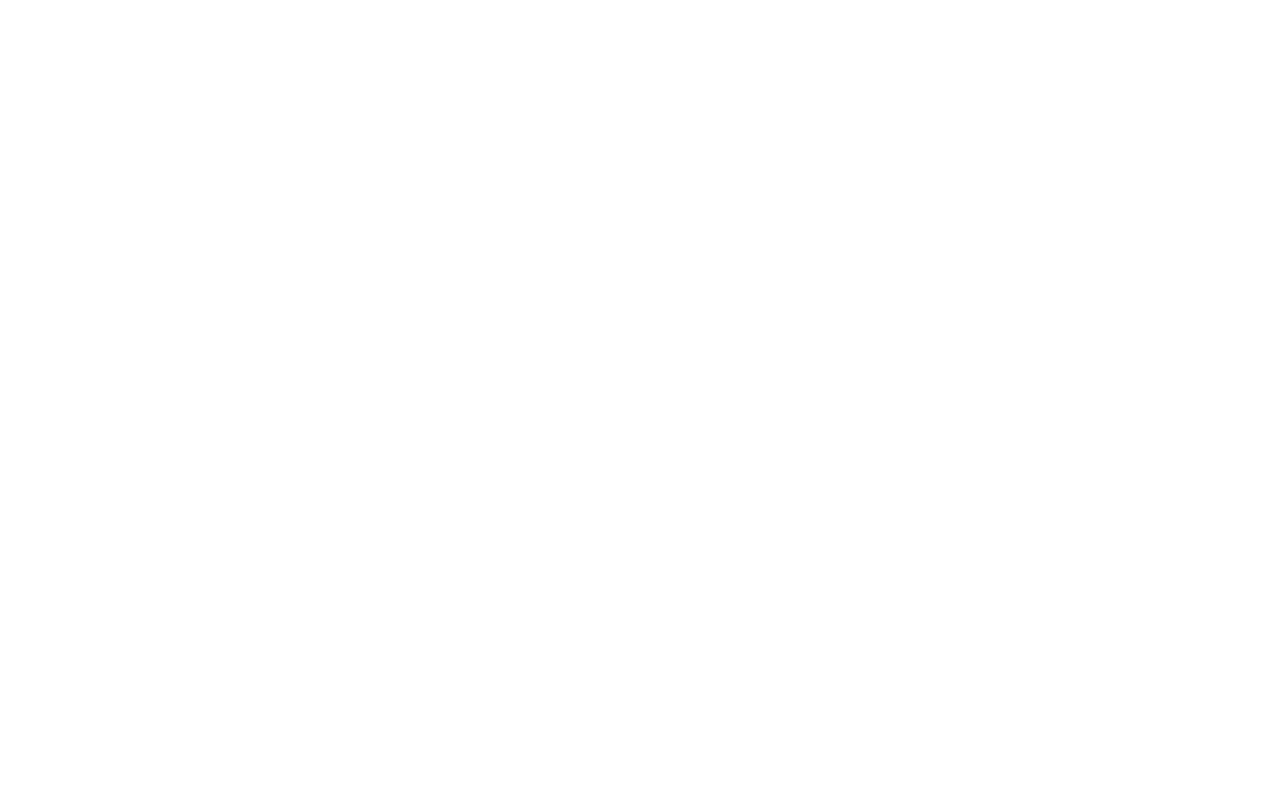
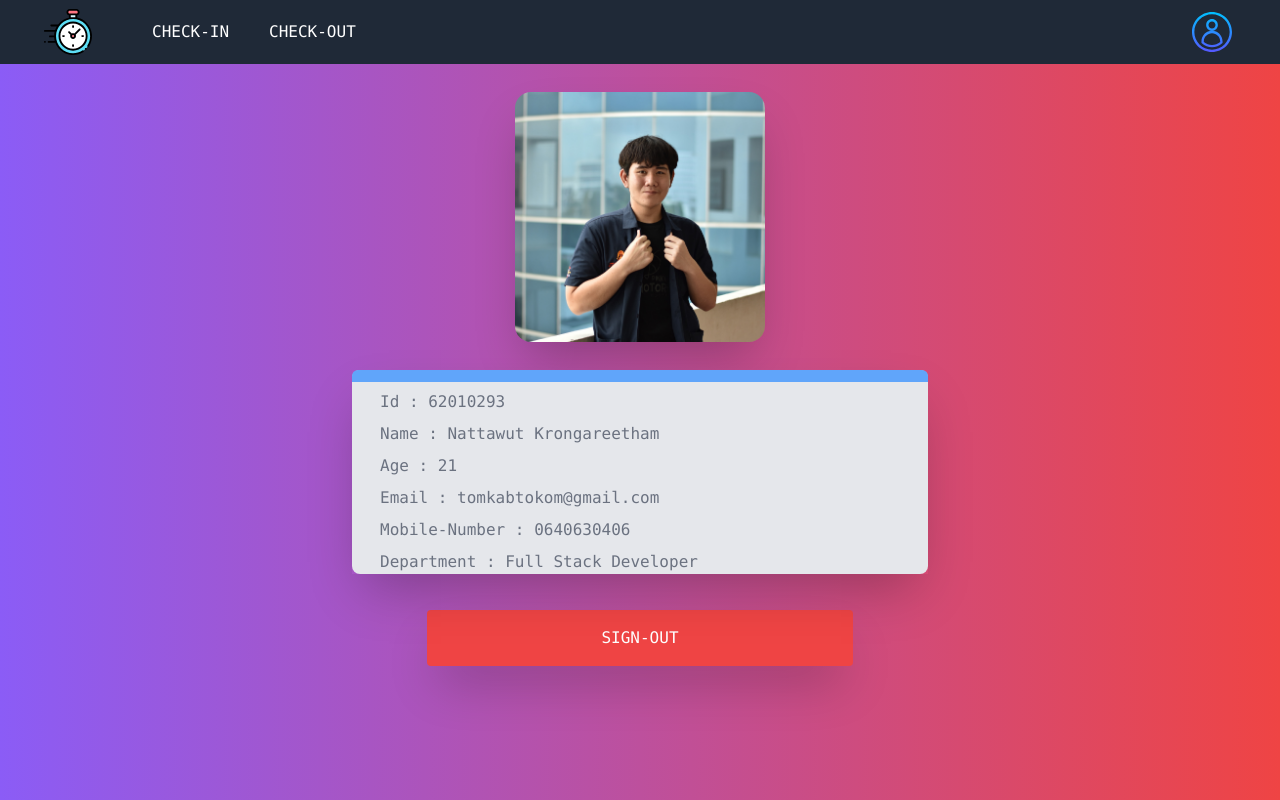
Before and after one commit to TNKKung/Web_CheckInPerson, a React (Create React App) app in the folder my-web/: page /profile in a window 1280 px wide. Built offline with nearby package versions, Linux system fonts and the light colour scheme.

Commit message:
update page check-in,check-out,profile,new home page

```diff
--- a/my-web/src/App.js
+++ b/my-web/src/App.js
@@ -1,18 +1,23 @@
 import './App.css';
 import Index from './page/Index'
-import Home from './page/Home'
 import Login from './page/Login'
 import Clock from './components/Clock'
+import Profile from './page/Profile'
+import CheckIn from './page/CheckIn'
+import CheckOut from './page/CheckOut'
 import {Switch ,Route} from 'react-router-dom'
 
 function App() {
     return(
       <Switch>
         <div>
-          <Route exact path="/" component={Index}></Route>
-          <Route exact path="/login" component={Login}></Route>
-          <Route exact path="/home" component={Home}></Route>
-          <Route exact path="/clock" component={Clock}></Route>
+          <Route exact path="/" component={Index}/>
+          <Route exact path="/login" component={Login}/>
+          <Route exact path="/home" component={Index}/>
+          <Route exact path="/clock" component={Clock}/>
+          <Route exact path="/profile" component={Profile}/>
+          <Route exact path="/home/check-in" component={CheckIn}/>
+          <Route exact path="/home/check-out" component={CheckOut}/>
         </div>
       </Switch>
     )
--- a/my-web/src/components/Clock.js
+++ b/my-web/src/components/Clock.js
@@ -10,7 +10,7 @@
       }, 1000);
 
     return(
-        <div>
+        <div className="font-mono">
             <h1>{ctime}</h1>
         </div>
     );
--- a/my-web/src/components/Navbar.js
+++ b/my-web/src/components/Navbar.js
@@ -1,31 +1,45 @@
-import React from 'react'
-import { Link } from 'react-router-dom';
-import iconClock from './clock.svg'
-import user from './user.svg'
-function Navbar(){
-    return(
-    <div >
+import React from "react";
+import { Link } from "react-router-dom";
+import iconClock from "./clock.svg";
+import user from "./user.svg";
+function Navbar() {
+  return (
+    <div>
       <nav className="bg-gray-800">
         <div className="max-w-9xl mx-auto px-4 sm:px-6 lg:px-8">
           <div className="flex items-center justify-between h-16">
             <div className="flex items-center">
-              <div className="flex-shrink-0">
-                <img className="h-12 w-12" src={iconClock}  alt="Img"/>
+              <div className="flex items-center">
+                <Link
+                  to="/home"
+                  className="hover:bg-gray-700 rounded-md px-3 py-2"
+                >
+                  <img className="h-12 w-12" src={iconClock} alt="Img" />
+                </Link>
               </div>
               <div className="hidden md:block">
-                <div className="ml-12 flex items-baseline space-x-4">
-                  <Link to="/login" className=" hover:bg-gray-700 text-white px-3 py-2 rounded-md text-sm font-medium">
+                <div className="ml-9 flex items-baseline space-x-4">
+                  <Link
+                    to="/home/check-in"
+                    className=" hover:bg-gray-700 text-white px-3 py-2 text-xm rounded-md font-mono"
+                  >
                     CHECK-IN
                   </Link>
-                  <Link to="/login" className=" hover:bg-gray-700 text-white px-3 py-2 rounded-md text-sm font-medium">
+                  <Link
+                    to="/home/check-out"
+                    className=" hover:bg-gray-700 text-white px-3 py-2 rounded-md text-xm font-mono"
+                  >
                     CHECK-OUT
                   </Link>
                 </div>
               </div>
             </div>
             <div className="flex items-center">
-              <Link to = "/profile" className="hover:bg-gray-700 rounded-md px-3 py-2">
-                <img className="h-10 w-12" src={user}  alt="Img"/>
+              <Link
+                to="/profile"
+                className="hover:bg-gray-700 rounded-md px-3 py-2"
+              >
+                <img className="h-10 w-12" src={user} alt="Img" />
               </Link>
             </div>
             <div className="-mr-2 flex md:hidden">
@@ -73,16 +87,22 @@
 
         <div className="md:hidden" id="mobile-menu">
           <div className="px-2 pt-2 pb-3 space-y-1 sm:px-3">
-            <Link to="/login" className="hover:bg-gray-700 text-white block px-3 py-2 rounded-md text-base font-medium">
-                CHECK-IN
+            <Link
+              to="/home/check-in"
+              className="hover:bg-gray-700 text-white block px-3 py-2 rounded-md text-roboto font-mono"
+            >
+              CHECK-IN
             </Link>
-            <Link to="/login" className="hover:bg-gray-700 text-white block px-3 py-2 rounded-md text-base font-medium">
-                CHECK-OUT
+            <Link
+              to="/home/check-out"
+              className="hover:bg-gray-700 text-white block px-3 py-2 rounded-md text-toboto font-mono"
+            >
+              CHECK-OUT
             </Link>
           </div>
         </div>
       </nav>
     </div>
-    )
+  );
 }
 export default Navbar;
--- /dev/null
+++ b/my-web/src/page/CheckIn.js
@@ -0,0 +1,50 @@
+import React from "react";
+import Navbar from "../components/Navbar";
+import Clock from "../components/Clock";
+import imgProfile from "./profile.jpg";
+import { Link } from "react-router-dom";
+
+export default function Index() {
+  const data = {
+    Pic: imgProfile,
+    Id: "62010293",
+    Name: "Nattawut Krongareetham",
+    Age: "21",
+    Department: "Full Stack Developer",
+    Mobile_Number: "0640630406",
+    Email: "tomkabtokom@gmail.com",
+  };
+  return (
+    <div className="h-screen bg-gradient-to-r from-purple-500 to-red-500">
+      <Navbar />
+      <div className="relative sm:max-w-sm sm:mx-auto mt-7 shadow-2xl">
+        <div className="bg-gray-200 rounded-lg font-mono">
+          <div className="h-3 bg-blue-500 rounded-t-md "></div>
+          <div className="ml-2 mr-2">Name : {data.Name}</div>
+          <div className="ml-2 mr-2">Department : {data.Department}</div>
+        </div>
+      </div>
+      <div className="mt-7 items-center flex flex-col">
+        <img
+          className="shadow-2xl rounded-2xl max-w-full h-auto align-middle border-none"
+          src={data.Pic}
+          width="250"
+          alt="Pic"
+        />
+      </div>
+      <div class="mt-1 flex-col flex ml-auto mr-auto items-center w-full lg:w-2/3 md:w-3/5">
+        <div class="mt-10 font-mono font-black text-9xl text-center ">
+          <Clock />
+        </div>
+        <div action="" class="mt-5 flex flex-col lg:w-1/2 w-8/12">
+          <Link
+            to="/profile"
+            class="bg-green-500 py-4 text-center px-17 md:px-1 md:py-4 text-white rounded leading-tight text-xl md:text-base font-mono mt-4 mb-20"
+          >
+            CHECK-IN
+          </Link>
+        </div>
+      </div>
+    </div>
+  );
+}
--- /dev/null
+++ b/my-web/src/page/CheckOut.js
@@ -0,0 +1,50 @@
+import React from "react";
+import Navbar from "../components/Navbar";
+import Clock from "../components/Clock";
+import imgProfile from "./profile.jpg";
+import { Link } from "react-router-dom";
+
+export default function Index() {
+  const data = {
+    Pic: imgProfile,
+    Id: "62010293",
+    Name: "Nattawut Krongareetham",
+    Age: "21",
+    Department: "Full Stack Developer",
+    Mobile_Number: "0640630406",
+    Email: "tomkabtokom@gmail.com",
+  };
+  return (
+    <div className="h-screen bg-gradient-to-r from-purple-500 to-red-500">
+      <Navbar />
+      <div className="relative sm:max-w-sm sm:mx-auto mt-7 shadow-2xl">
+        <div className="bg-gray-200 rounded-lg font-mono">
+          <div className="h-3 bg-blue-500 rounded-t-md "></div>
+          <div className="ml-2 mr-2">Name : {data.Name}</div>
+          <div className="ml-2 mr-2">Department : {data.Department}</div>
+        </div>
+      </div>
+      <div className="mt-7 items-center flex flex-col">
+        <img
+          className="shadow-2xl rounded-2xl max-w-full h-auto align-middle border-none"
+          src={data.Pic}
+          width="250"
+          alt="Pic"
+        />
+      </div>
+      <div class="mt-1 flex-col flex ml-auto mr-auto items-center w-full lg:w-2/3 md:w-3/5">
+        <div class="mt-10 font-mono font-black text-9xl text-center ">
+          <Clock />
+        </div>
+        <div action="" class="mt-5 flex flex-col lg:w-1/2 w-8/12">
+          <Link
+            to="/profile"
+            class="bg-red-500 py-4 text-center px-17 md:px-1 md:py-4 text-white rounded leading-tight text-xl md:text-base font-mono mt-4 mb-20"
+          >
+            CHECK-OUT
+          </Link>
+        </div>
+      </div>
+    </div>
+  );
+}
--- a/my-web/src/page/Index.js
+++ b/my-web/src/page/Index.js
@@ -1,25 +1,27 @@
 import React from "react";
 import Navbar from "../components/Navbar";
 import Clock from "../components/Clock";
+
 import { Link } from "react-router-dom";
 
-const Index = () => {
+export default function Index() {
+
   return (
-    <div className="h-screen bg-gradient-to-r from-purple-400 to-red-500">
+    <div className="h-screen bg-gradient-to-r from-purple-500 to-red-500">
       <Navbar />
-      <div class="mt-10 flex-col flex ml-auto mr-auto items-center w-full lg:w-2/3 md:w-3/5">
-        <div class="mt-40 font-mono font-black text-9xl text-center ">
+      <div class="mt-40 flex-col flex ml-auto mr-auto items-center w-full lg:w-2/3 md:w-3/5">
+        <div class="mt-10 font-mono font-black text-9xl text-center ">
           <Clock />
         </div>
-        <Link
-          to="/login"
-          className="bg-blue-500 py-40 px-4 text-center px-17 md:px-40 md:py-4 text-white rounded leading-tight text-xl md:text-base font-sans mt-8 mb-20"
-        >
-            Login
-        </Link>
+        <div action="" class="mt-5 flex flex-col lg:w-1/2 w-8/12">
+          <Link
+            to="/home/check-in"
+            class="bg-green-500 py-4 text-center px-17 md:px-1 md:py-4 text-white rounded leading-tight text-xl md:text-base font-mono mt-4 mb-20"
+          >
+            CHECK-IN
+          </Link>
+        </div>
       </div>
     </div>
   );
-};
-
-export default Index;
+}
--- a/my-web/src/page/Profile.js
+++ b/my-web/src/page/Profile.js
@@ -1,9 +1,62 @@
-import React from 'react'
+import React from "react";
+import Navbar from "../components/Navbar";
+import imgProfile from "./profile.jpg";
+import { Link } from "react-router-dom";
 
-function Profile(){
-    return(
-        <div>
-            tom
+export default function Profile() {
+  const data = {
+    Pic: imgProfile,
+    Id: "62010293",
+    Name: "Nattawut Krongareetham",
+    Age: "21",
+    Department: "Full Stack Developer",
+    Mobile_Number: "0640630406",
+    Email: "tomkabtokom@gmail.com",
+  };
+  return (
+    <div className="h-screen bg-gradient-to-r from-purple-500 to-red-500">
+      <Navbar />
+      <div className="mt-7 items-center flex flex-col">
+        <img
+          className="shadow-2xl rounded-2xl max-w-full h-auto align-middle border-none"
+          src={data.Pic}
+          width="250"
+          alt="Pic"
+        />
+      </div>
+      <div className="relative sm:max-w-xl sm:mx-auto mt-7 shadow-2xl">
+        <div className="bg-gray-200 rounded-lg font-mono">
+          <div className="h-3 bg-blue-400 rounded-t-md"></div>
+          <div className="text-gray-500 mt-2 ml-7">
+            Id : {data.Id}
+          </div>
+          <div className="text-gray-500 mt-2 ml-7">
+            Name : {data.Name}
+          </div>
+          <div className="text-gray-500 mt-2 ml-7">
+            Age : {data.Age}
+          </div>
+          <div className="text-gray-500 mt-2 ml-7">
+            Email : {data.Email}
+          </div>
+          <div className="text-gray-500 mt-2 ml-7">
+            Mobile-Number : {data.Mobile_Number}
+          </div>
+          <div className="text-gray-500 mt-2 ml-7">
+            Department : {data.Department}
+          </div>
         </div>
-    );
+      </div>
+      <div class="mt-2 flex-col flex ml-auto mr-auto items-center w-full lg:w-2/3 md:w-3/5">
+        <div class="flex flex-col lg:w-1/2 w-8/12 mt-7">
+          <Link
+            to="/login"
+            class="bg-red-500 py-4 text-center px-17 md:px-1 md:py-4 text-white rounded leading-tight text-xl md:text-base font-mono mb-20 shadow-2xl"
+          >
+            SIGN-OUT
+          </Link>
+        </div>
+      </div>
+    </div>
+  );
 }
```
Also changed, not shown: my-web/src/page/Home.js (deleted, +0 -16 lines), my-web/src/page/Login.js (+10 -10 lines), my-web/src/page/profile.jpg (added), my-web/src/page/user.svg (renamed from my-web/src/page/profile.svg).
